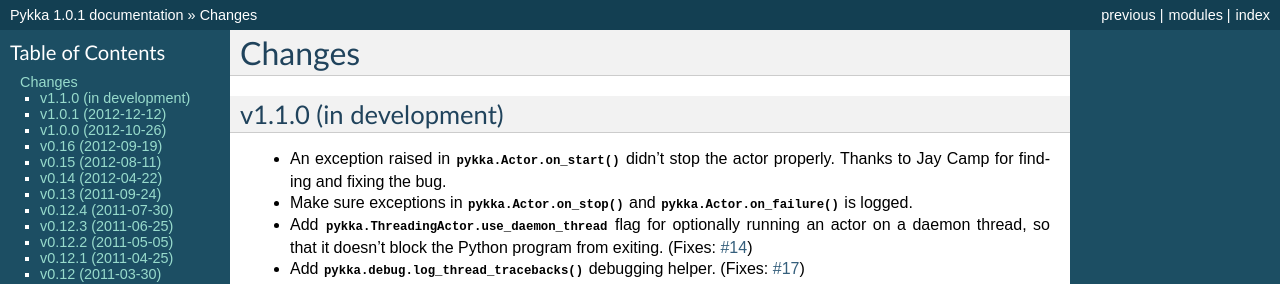
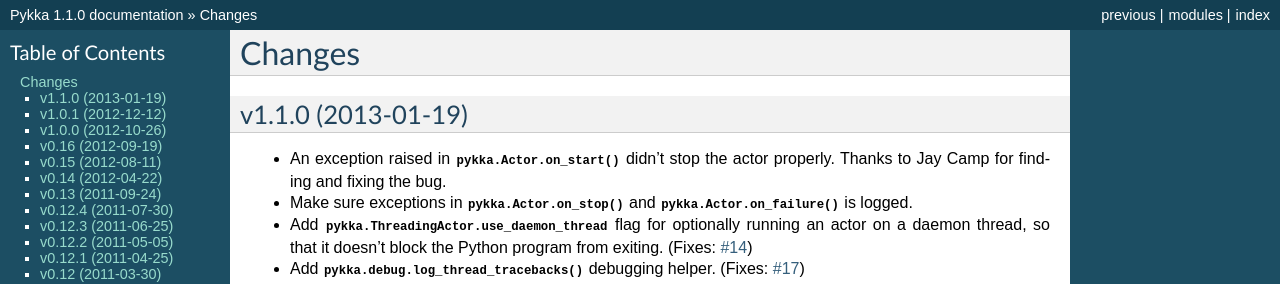
Before and after one commit to jodal/pykka, a Sphinx documentation site: the page built from docs/changes.rst, in a window 1280 px wide and 900 px high. Shown: the top 284 px of the window. Built offline with Sphinx 7.4.7, drawn with Linux system fonts in a browser that asks for light colours; some of the changed text lies outside the part shown.

Commit message:
Release v1.1.0

```diff
--- a/docs/changes.rst
+++ b/docs/changes.rst
@@ -3,8 +3,8 @@
 =======
 
 
-v1.1.0 (in development)
-=======================
+v1.1.0 (2013-01-19)
+===================
 
 - An exception raised in :meth:`pykka.Actor.on_start` didn't stop the actor
   properly. Thanks to Jay Camp for finding and fixing the bug.
--- a/pykka/__init__.py
+++ b/pykka/__init__.py
@@ -7,7 +7,7 @@
 
 
 #: Pykka's :pep:`386` and :pep:`396` compatible version number
-__version__ = '1.0.1'
+__version__ = '1.1.0'
 
 
 def _add_null_handler_for_logging():
```
